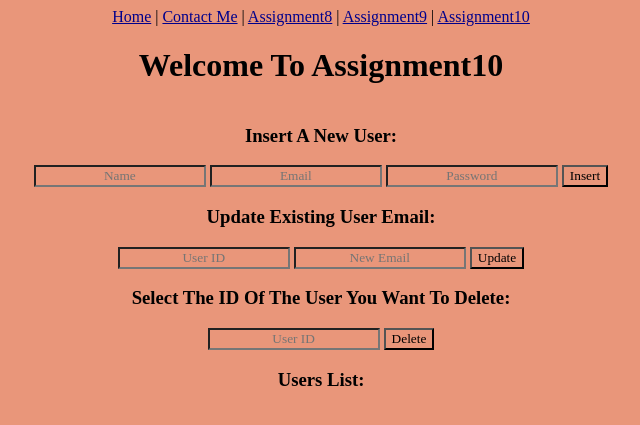
After one commit to WardJub/WebCourseNew, a Flask app: template Homework 8/pages/assignment10/templates/assignment10.html in a window 1280 px wide. The commit adds this page. Shown: the top 425 px of the page, without its empty margins (319-959 px from the left). Run offline with Flask 2, Linux system fonts and the light colour scheme; the template is opened without the code that fills it, so the values that code supplies are empty.

Commit message:
Homework 8+9+10

```diff
--- a/Homework 8/app.py
+++ b/Homework 8/app.py
@@ -1,7 +1,8 @@
-from flask import Flask, redirect, url_for, render_template, request, session
+from flask import Flask, redirect, url_for, render_template, request, session, Blueprint
 
 app = Flask(__name__)
 app.secret_key = '123'
+app.config.from_pyfile('settings.py')
 
 # Creating the default route "/" and connecting it to the CV HTML page that i created in previous homeworks: (added
 # it to templates)
@@ -84,6 +85,12 @@ def logout_func():
     return redirect(url_for('assignment9_func'))
 
 
+# ********************************************* Assignment 10 ****************************************************
+# Creating a blueprint for assignment 10:
+# Added pages + assignment 10 directories, added settings.py and used it above
+
+from pages.assignment10.assignment10 import assignment10
+app.register_blueprint(assignment10)
 
 
 
@@ -91,23 +98,5 @@ def logout_func():
 
 
 
-# @app.route("/assignment9", methods=['GET', 'POST'])
-# def assignment9_func():
-#     if request.method == 'GET':
-#         if 'name' in request.args:  # if the user entered a name when submitting
-#             session['name'] = 'name'
-#         return render_template('assignment9.html', users=users)
-#     return render_template('assignment9.html')
-
-    #         userdict = users
-    #         for key, value in userdict:
-    #             if value.name == 'name':
-    #                 name = value.name
-    #                 email = value.email
-    #         return render_template('assignment9.html', name=name, email=email)
-    #     return render_template('assignment9.html', users=users)
-    # return render_template('assignment9.html')
-
-
 if __name__ == '__main__':
     app.run(debug=True)  # this is how we intialize the server.
--- /dev/null
+++ b/Homework 8/pages/assignment10/templates/assignment10.html
@@ -0,0 +1,67 @@
+<!DOCTYPE html>
+<html lang="en">
+<head>
+    <meta charset="UTF-8">
+    <link rel="stylesheet" href="/static/css/assignment8.css">
+    <style>
+        *{ background-color: darksalmon}
+    </style>
+    <title>assignment10</title>
+</head>
+<body>
+    {% set page_name = 'Assignment10' %}
+    {%include ('menu.html') %}
+
+<!--    Creating Insertion Form:-->
+    <h3> Insert A New User:</h3>
+    <form action="/insert_user" method="post">
+        <input type="text" name="name" placeholder="Name" required>
+        <input type="email" name="email" placeholder="Email" required>
+        <input type="password" name="password" placeholder="Password" required>
+        <input type="submit" name="submit" value="Insert">
+    </form>
+
+<!--    display a message when a user has been inserted:-->
+    {% if inserted %}
+    <p style="color: red"><b>The User Has Been Inserted Successfully To The List.</b></p>
+    {% endif %}
+
+
+<!--    Creating Update Form:-->
+    <h3> Update Existing User Email:</h3>
+    <form action="/update_user" method="post">
+        <input type="text" name="id" placeholder="User ID" required>
+        <input type="email" name="email" placeholder="New Email" required>
+        <input type="submit" name="update" value="Update">
+    </form>
+
+<!--    display a message when a user has been updated:-->
+    {% if updated %}
+    <p style="color: red"><b>The User's Email has been updated successfully.</b></p>
+    {% endif %}
+
+
+<!--    Deletion From:-->
+    <h3> Select The ID Of The User You Want To Delete:</h3>
+    <form action="/delete_user" method="post">
+        <input type="text" name="id" placeholder="User ID" required>
+        <input type="submit" name="delete" value="Delete">
+    </form>
+
+<!--    display a message when a user has been deleted:-->
+    {% if deleted %}
+    <p style="color: red"><b>The user has been successfully deleted.</b></p>
+    {% endif %}
+
+
+<!--USERS LIST WITH DELETE, REMOVE DELETE AND FORM ACTION, make it a list without a form???-->
+    <h3>Users List:</h3>
+    <ul>
+        {% for user in users %}
+            <li>
+                ID:{{user.id}} | Name: {{ user.name }} | Email: {{ user.email }}
+            </li>
+        {% endfor %}
+    </ul>
+</body>
+</html>
--- a/Homework 8/templates/menu.html
+++ b/Homework 8/templates/menu.html
@@ -1,5 +1,5 @@
     <header>
-        <a href="/">Home</a> | <a href="/contactme">Contact Me</a> | <a href="/assignment8">Assignment8</a> | <a href="/assignment9">Assignment9</a>
+        <a href="/">Home</a> | <a href="/contactme">Contact Me</a> | <a href="/assignment8">Assignment8</a> | <a href="/assignment9">Assignment9</a> | <a href="/assignment10">Assignment10</a>
         <h1>Welcome To  {{page_name}} {{session.username}}</h1>     <!--we have to declare variable in the original page before calling the menu in order for the line to work -->
         <style>
             {background-color: darkgrey;}
```
Also changed, not shown: Homework 8/interact_with_database.py (added, +26 -0 lines), Homework 8/pages/assignment10/assignment10.py (added, +46 -0 lines), Homework 8/pages/assignment10/interact_with_database.py (added, +26 -0 lines), Homework 8/settings.py (added, +14 -0 lines), 1 other file.
